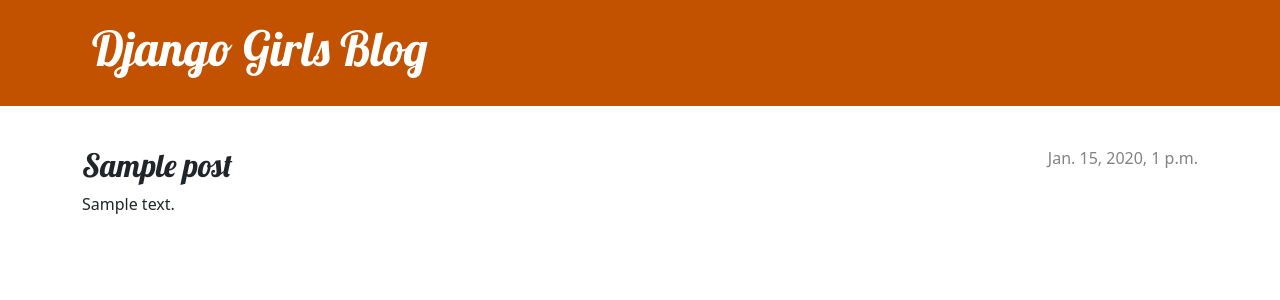
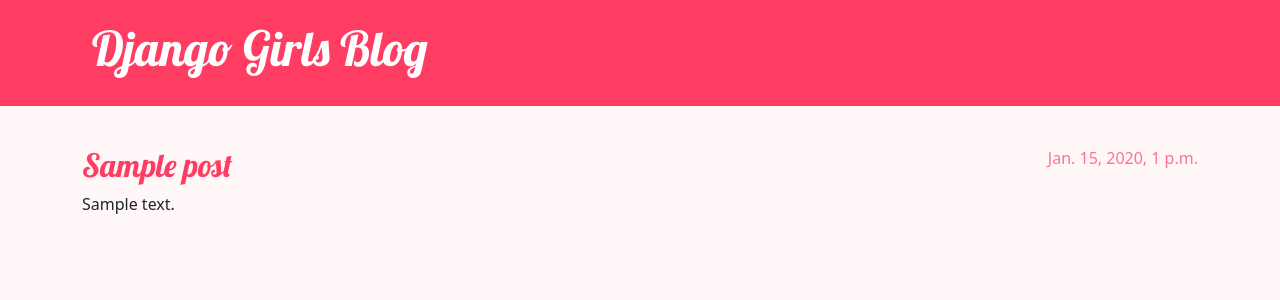
Before and after one commit to makindajack/djangogirls, a Django app: page /post/1/ in a window 1280 px wide. Shown: the top 300 px of the page. Run offline with Django 3.2, Linux system fonts and the light colour scheme; tables that the repository leaves empty hold one stand-in row (values such as "Sample post").

Commit message:
wip: updated a lot
+ color
+ etc...

```diff
--- a/blog/static/css/blog.css
+++ b/blog/static/css/blog.css
@@ -1,5 +1,9 @@
+body {
+  background-color: #fff7f8;
+}
+
 .page-header {
-    background-color: #C25100;
+  background-color: #ff3d63;
   margin-top: 0;
   margin-bottom: 40px;
   padding: 20px 20px 20px 40px;
@@ -18,11 +22,11 @@ h1,
 h2,
 h3,
 h4 {
-    font-family: 'Lobster', cursive;
+  font-family: "Lobster", cursive;
 }
 
 .date {
-    color: #828282;
+  color: #ff738d;
 }
 
 .save {
@@ -32,6 +36,10 @@ h4 {
 .post-form textarea,
 .post-form input {
   width: 100%;
+}
+
+.post-title {
+  color: #ff738d !important;
 }
 
 .top-menu,
@@ -49,22 +57,27 @@ h4 {
 
 .post h2 a,
 .post h2 a:visited {
-    color: #000000;
+  color: #ff3d63;
 }
 
-.post>.date,
-.post>.actions {
+.post h2 {
+  color: #ff3d63;
+}
+
+.post > .date,
+.post > .actions {
   float: right;
 }
 
 .btn-secondary,
 .btn-secondary:visited {
-    color: #C25100;
+  color: #ff3d63;
   background: none;
-    border-color: #C25100;
+  border-color: #ff3d63;
 }
 
 .btn-secondary:hover {
-    color: #FFFFFF;
-    background-color: #C25100;
+  color: #ffec96;
+  background-color: #ff738d;
+  border-color: transparent;
 }
```
Lines whose indentation alone changed are shown as unchanged.
